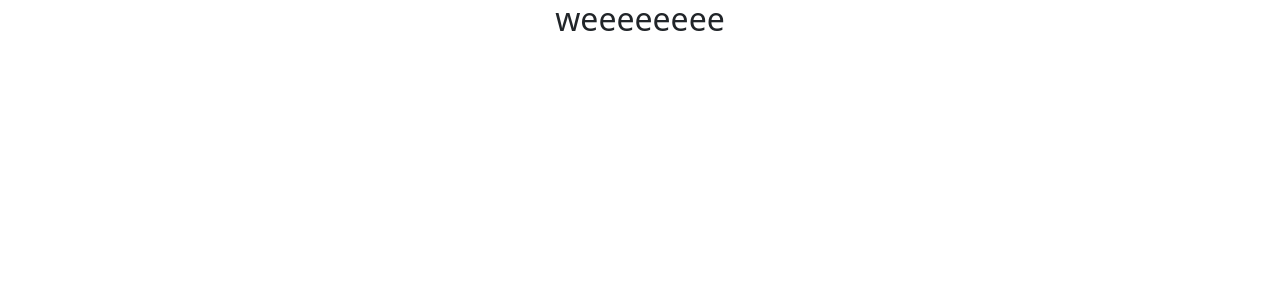
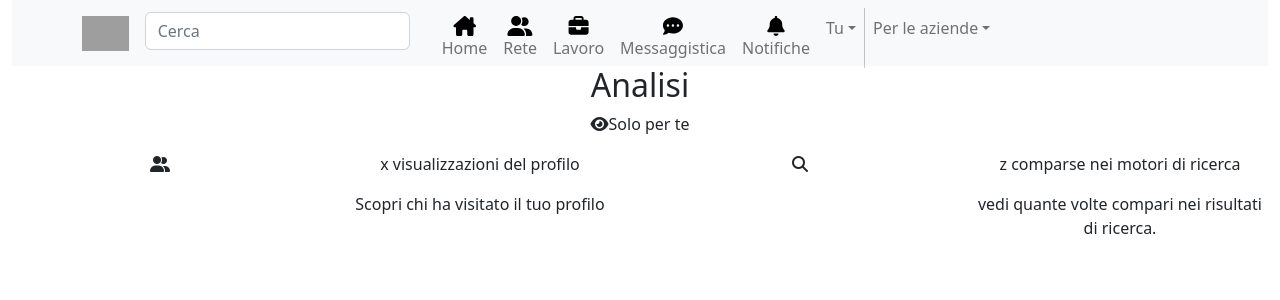
Before and after one commit to ale89-pit/linkedin_clone, a React (Create React App) app: page / in a window 1280 px wide. Shown: the top 300 px of the page. Built offline with nearby package versions, Linux system fonts and the light colour scheme; grey boxes are pictures that could not be loaded.

Commit message:
navbar analisi

```diff
--- a/package.json
+++ b/package.json
@@ -3,6 +3,10 @@
   "version": "0.1.0",
   "private": true,
   "dependencies": {
+    "@fortawesome/fontawesome-svg-core": "^6.4.0",
+    "@fortawesome/free-regular-svg-icons": "^6.4.0",
+    "@fortawesome/free-solid-svg-icons": "^6.4.0",
+    "@fortawesome/react-fontawesome": "^0.2.0",
     "@reduxjs/toolkit": "^1.9.4",
     "@testing-library/jest-dom": "^5.16.5",
     "@testing-library/react": "^13.4.0",
--- a/public/index.html
+++ b/public/index.html
@@ -1,14 +1,12 @@
 <!DOCTYPE html>
 <html lang="en">
+
 <head>
   <meta charset="utf-8" />
   <link rel="icon" href="%PUBLIC_URL%/favicon.ico" />
   <meta name="viewport" content="width=device-width, initial-scale=1" />
   <meta name="theme-color" content="#000000" />
-    <meta
-      name="description"
-      content="Web site created using create-react-app"
-    />
+  <meta name="description" content="Web site created using create-react-app" />
   <link rel="apple-touch-icon" href="%PUBLIC_URL%/logo192.png" />
   <!--
       manifest.json provides metadata used when your web app is installed on a
@@ -24,8 +22,10 @@
       work correctly both with client-side routing and a non-root public URL.
       Learn how to configure a non-root public URL by running `npm run build`.
     -->
+  <script src="https://kit.fontawesome.com/1205482781.js"></script>
   <title>React App</title>
 </head>
+
 <body>
   <noscript>You need to enable JavaScript to run this app.</noscript>
   <div id="root"></div>
@@ -40,4 +40,5 @@
       To create a production bundle, use `npm run build` or `yarn build`.
     -->
 </body>
+
 </html>
--- a/src/App.js
+++ b/src/App.js
@@ -6,6 +6,7 @@ import { Col, Navbar, Row } from "react-bootstrap";
 // import Footer from "./components/Footer";
 import { BrowserRouter, Routes, Route } from "react-router-dom";
 import NavBar from "./components/NavBar";
+import Analisi from "./components/Home/Profile/Analisi";
 
 
 function App() {
@@ -16,6 +17,7 @@ function App() {
           <Row>
             <Col>
               <NavBar />
+              <Analisi />
             </Col>
           </Row>
           {/* <Routes>
--- a/src/components/NavBar.jsx
+++ b/src/components/NavBar.jsx
@@ -1,9 +1,122 @@
-import Row from 'react-bootstrap'
+import { Col } from "react-bootstrap";
+import Container from "react-bootstrap/Container";
+import Form from "react-bootstrap/Form";
+import Nav from "react-bootstrap/Nav";
+import Navbar from "react-bootstrap/Navbar";
+import NavDropdown from "react-bootstrap/NavDropdown";
+import Row from "react-bootstrap/Row";
 
 const NavBar = () => {
-    return (
-        <h2>weeeeeeee</h2>
-    )
-}
+  return (
+    <Navbar bg="light" expand="lg">
+      <Container>
+        <Navbar.Brand href="#">
+          <img
+            src="https://icon2.cleanpng.com/20180320/rbe/kisspng-linkedin-computer-icons-social-media-professional-png-linkedin-transparent-5ab1766dcafc38.5216273615215796298314.jpg"
+            height={35}
+            alt=""
+          />
+        </Navbar.Brand>
+        <Navbar.Toggle aria-controls="navbarScroll" />
+        <Navbar.Collapse id="navbarScroll">
+          <Nav
+            className="me-auto my-2 my-lg-0"
+            style={{ maxHeight: "50px" }}
+            navbarScroll
+          >
+            <Row className="justify-content-between">
+              <Col>
+                <Form className="my-1">
+                  <Form.Control
+                    type="search"
+                    placeholder="Cerca"
+                    className="me-2"
+                    aria-label="Search"
+                  />
+                </Form>
+              </Col>
+              <Col className="d-flex">
+                <Nav.Link href="#action1" className="d-flex flex-column">
+                  <svg
+                    xmlns="http://www.w3.org/2000/svg"
+                    height={20}
+                    viewBox="0 0 576 512"
+                  >
+                    <path d="M543.8 287.6c17 0 32-14 32-32.1c1-9-3-17-11-24L512 185V64c0-17.7-14.3-32-32-32H448c-17.7 0-32 14.3-32 32v36.7L309.5 7c-6-5-14-7-21-7s-15 1-22 8L10 231.5c-7 7-10 15-10 24c0 18 14 32.1 32 32.1h32v69.7c-.1 .9-.1 1.8-.1 2.8V472c0 22.1 17.9 40 40 40h16c1.2 0 2.4-.1 3.6-.2c1.5 .1 3 .2 4.5 .2H160h24c22.1 0 40-17.9 40-40V448 384c0-17.7 14.3-32 32-32h64c17.7 0 32 14.3 32 32v64 24c0 22.1 17.9 40 40 40h24 32.5c1.4 0 2.8 0 4.2-.1c1.1 .1 2.2 .1 3.3 .1h16c22.1 0 40-17.9 40-40V455.8c.3-2.6 .5-5.3 .5-8.1l-.7-160.2h32z" />
+                  </svg>
+                  Home
+                </Nav.Link>
+                <Nav.Link href="#action2" className="d-flex flex-column">
+                  <svg
+                    xmlns="http://www.w3.org/2000/svg"
+                    height={20}
+                    viewBox="0 0 640 512"
+                  >
+                    <path d="M96 128a128 128 0 1 1 256 0A128 128 0 1 1 96 128zM0 482.3C0 383.8 79.8 304 178.3 304h91.4C368.2 304 448 383.8 448 482.3c0 16.4-13.3 29.7-29.7 29.7H29.7C13.3 512 0 498.7 0 482.3zM609.3 512H471.4c5.4-9.4 8.6-20.3 8.6-32v-8c0-60.7-27.1-115.2-69.8-151.8c2.4-.1 4.7-.2 7.1-.2h61.4C567.8 320 640 392.2 640 481.3c0 17-13.8 30.7-30.7 30.7zM432 256c-31 0-59-12.6-79.3-32.9C372.4 196.5 384 163.6 384 128c0-26.8-6.6-52.1-18.3-74.3C384.3 40.1 407.2 32 432 32c61.9 0 112 50.1 112 112s-50.1 112-112 112z" />
+                  </svg>
+                  Rete
+                </Nav.Link>
+                <Nav.Link href="#action2" className="d-flex flex-column">
+                  <svg
+                    xmlns="http://www.w3.org/2000/svg"
+                    height={20}
+                    viewBox="0 0 512 512"
+                  >
+                    <path d="M184 48H328c4.4 0 8 3.6 8 8V96H176V56c0-4.4 3.6-8 8-8zm-56 8V96H64C28.7 96 0 124.7 0 160v96H192 320 512V160c0-35.3-28.7-64-64-64H384V56c0-30.9-25.1-56-56-56H184c-30.9 0-56 25.1-56 56zM512 288H320v32c0 17.7-14.3 32-32 32H224c-17.7 0-32-14.3-32-32V288H0V416c0 35.3 28.7 64 64 64H448c35.3 0 64-28.7 64-64V288z" />
+                  </svg>
+                  Lavoro
+                </Nav.Link>
+                <Nav.Link href="#action2" className="d-flex flex-column">
+                  <svg
+                    xmlns="http://www.w3.org/2000/svg"
+                    height={20}
+                    viewBox="0 0 512 512"
+                  >
+                    <path d="M256 448c141.4 0 256-93.1 256-208S397.4 32 256 32S0 125.1 0 240c0 45.1 17.7 86.8 47.7 120.9c-1.9 24.5-11.4 46.3-21.4 62.9c-5.5 9.2-11.1 16.6-15.2 21.6c-2.1 2.5-3.7 4.4-4.9 5.7c-.6 .6-1 1.1-1.3 1.4l-.3 .3 0 0 0 0 0 0 0 0c-4.6 4.6-5.9 11.4-3.4 17.4c2.5 6 8.3 9.9 14.8 9.9c28.7 0 57.6-8.9 81.6-19.3c22.9-10 42.4-21.9 54.3-30.6c31.8 11.5 67 17.9 104.1 17.9zM128 208a32 32 0 1 1 0 64 32 32 0 1 1 0-64zm128 0a32 32 0 1 1 0 64 32 32 0 1 1 0-64zm96 32a32 32 0 1 1 64 0 32 32 0 1 1 -64 0z" />
+                  </svg>
+                  Messaggistica
+                </Nav.Link>
+                <Nav.Link href="#action2" className="d-flex flex-column">
+                  <svg
+                    xmlns="http://www.w3.org/2000/svg"
+                    height={20}
+                    viewBox="0 0 448 512"
+                  >
+                    <path d="M224 0c-17.7 0-32 14.3-32 32V51.2C119 66 64 130.6 64 208v18.8c0 47-17.3 92.4-48.5 127.6l-7.4 8.3c-8.4 9.4-10.4 22.9-5.3 34.4S19.4 416 32 416H416c12.6 0 24-7.4 29.2-18.9s3.1-25-5.3-34.4l-7.4-8.3C401.3 319.2 384 273.9 384 226.8V208c0-77.4-55-142-128-156.8V32c0-17.7-14.3-32-32-32zm45.3 493.3c12-12 18.7-28.3 18.7-45.3H224 160c0 17 6.7 33.3 18.7 45.3s28.3 18.7 45.3 18.7s33.3-6.7 45.3-18.7z" />
+                  </svg>
+                  Notifiche
+                </Nav.Link>
+                <NavDropdown title="Tu" id="navbarScrollingDropdown">
+                  <NavDropdown.Item href="#action3">Action</NavDropdown.Item>
+                  <NavDropdown.Item href="#action4">
+                    Another action
+                  </NavDropdown.Item>
+                  <NavDropdown.Divider />
+                  <NavDropdown.Item href="#action5">
+                    Something else here
+                  </NavDropdown.Item>
+                </NavDropdown>
+                <div className="vr" />
+                <NavDropdown
+                  title="Per le aziende"
+                  id="navbarScrollingDropdown"
+                >
+                  <NavDropdown.Item href="#action3">Action</NavDropdown.Item>
+                  <NavDropdown.Item href="#action4">
+                    Another action
+                  </NavDropdown.Item>
+                  <NavDropdown.Divider />
+                  <NavDropdown.Item href="#action5">
+                    Something else here
+                  </NavDropdown.Item>
+                </NavDropdown>
+              </Col>
+            </Row>
+          </Nav>
+        </Navbar.Collapse>
+      </Container>
+    </Navbar>
+  );
+};
 
-export default NavBar
+export default NavBar;
```
Also changed, not shown: 1 other file (tests, documents, lock files or other folders). Lines whose indentation alone changed are shown as unchanged.
